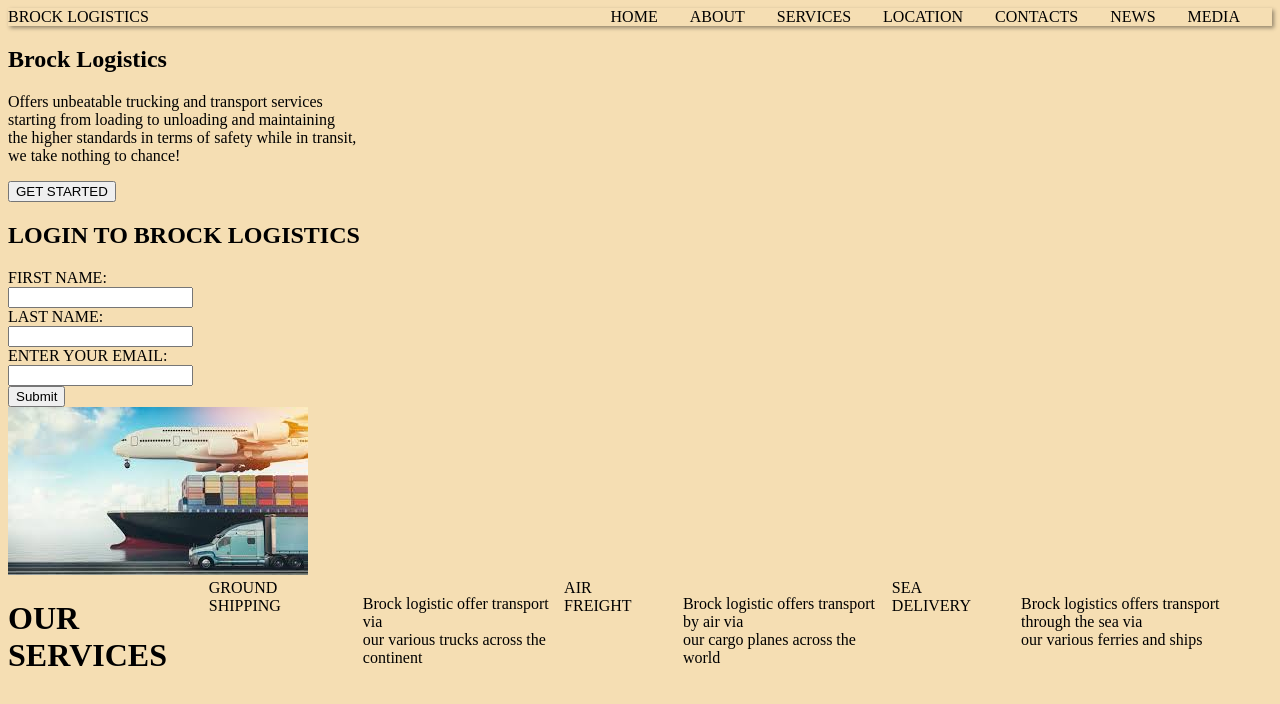
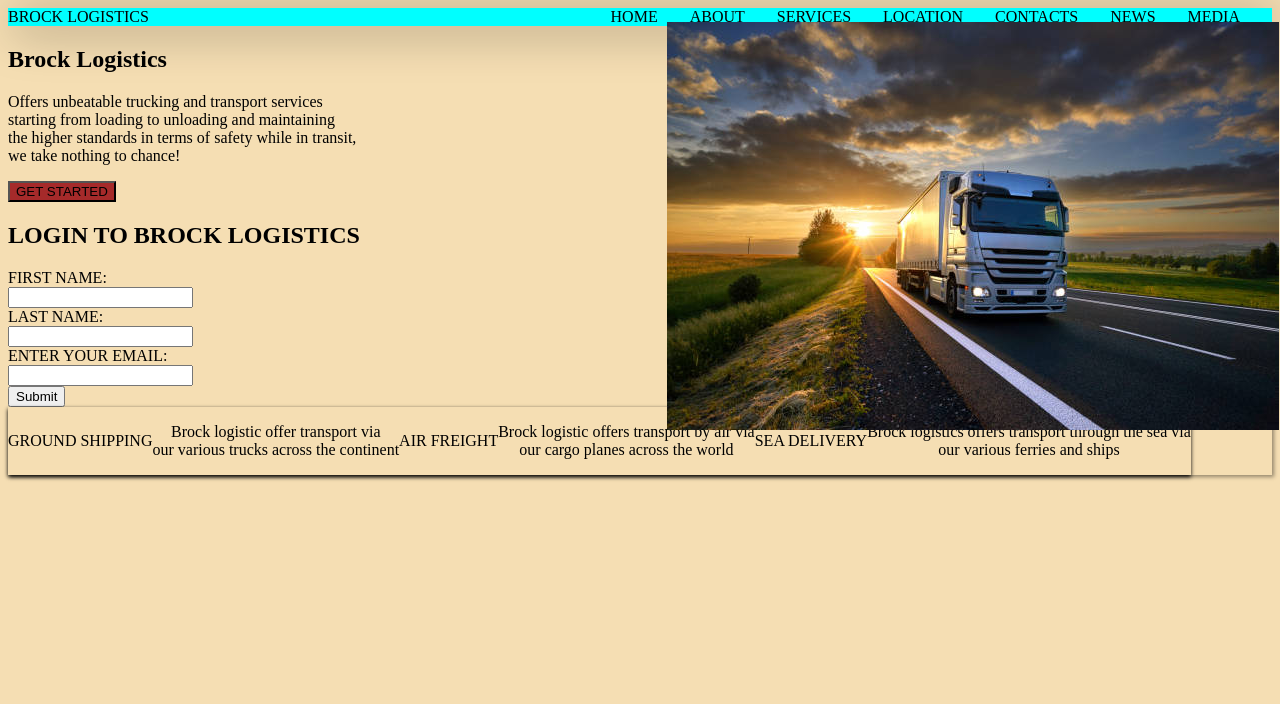
Before and after one commit to kibetbrayo/PHASE-0-PROJECT, a plain HTML site: page index.html in a window 1280 px wide. Drawn offline with Linux system fonts and the light colour scheme.

Commit message:
phase0 project

```diff
--- a/index.html
+++ b/index.html
@@ -50,15 +50,13 @@
               <input type="submit">
         </form>
     </div>
-    <div class="image">
-        <img src="./images combined.jpeg" alt="">
+<div class="image">
+    <img src="./istockphoto-859916128-612x612 truck.jpg" alt="">
 
-    </div>
-    </section>
+</div>
+</section>
 
 <footer>
-    <h1>OUR SERVICES</h1>
-    <nav>
 
         <ul>
             <li>
--- a/styles.css
+++ b/styles.css
@@ -5,16 +5,18 @@ body{
     display: flex;
     justify-self: unset;
     flex-direction: column;
+
 }
 .navbar{
     list-style: none;
     margin: 0;
     padding: 0;
     display: flex;
-    justify-content: space-between;/*align items to the right*/
-    box-shadow: 2px 2px 4px rgba(0, 0, 0, 0.4);
+    justify-content: space-between;
+    box-shadow: 4px 4px 48px rgba(0, 0, 0, 0.4);
     align-items: center;
     text-decoration: none;
+    background-color: aqua;
 }
 a{
     text-decoration: none;
@@ -31,15 +33,46 @@ nav ul {
     display: flex;
 }
 footer{
+    list-style: none;
+    margin: 0;
+    padding: 0;
     display: flex;
-    justify-content: center;
+    justify-content: space-between;/*align items to the right*/
+    box-shadow: 2px 2px 4px rgba(0, 0, 0, 0.4);
+    align-items: center;
+    text-decoration: none;
 
 }
 footer nav ul{
-    display: flex;
-    list-style-type: none;
-    padding: o;
+    padding-right: 2rem;
+    transition: all .5s ease-in-out;
+
 }
 footer nav li{
     margin: 0 10px;
 }
+footer ul {
+    list-style: none;
+    margin: 0; 10px;
+    padding: 0;
+    display: flex;
+    box-shadow: 0 2px 4px;
+    align-items: center;
+    text-align: center;
+}
+.image{
+        margin-left: auto;
+        float: right;
+        margin-top: 20px;
+        max-height: max-content;
+        position: absolute;
+        top: 2px;
+        right: 1px;
+
+
+
+        ;
+    }
+    button{
+        background-color: brown;
+    }
```
